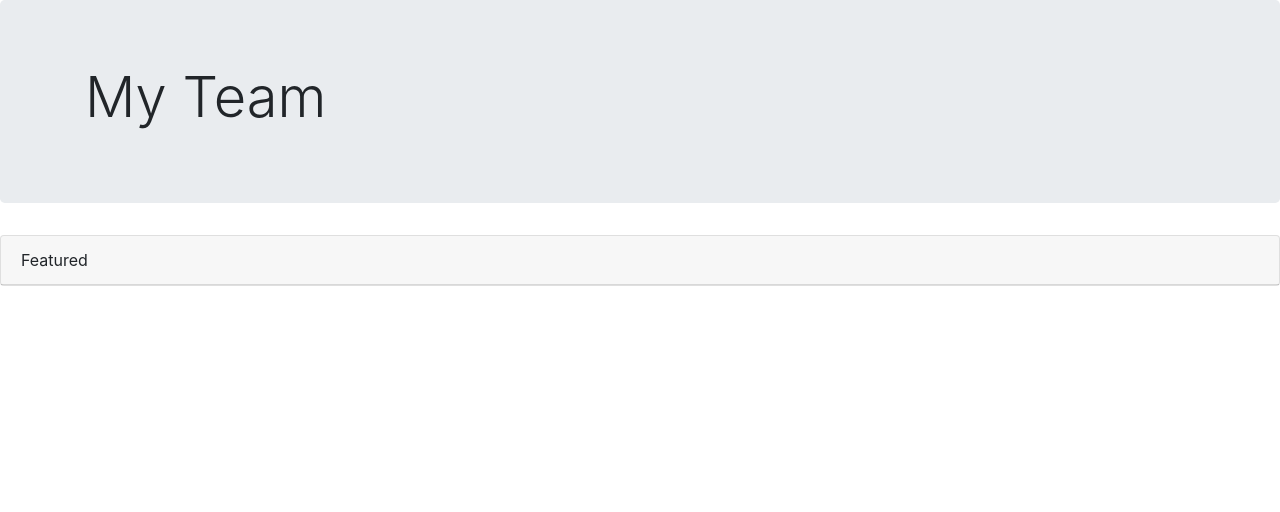
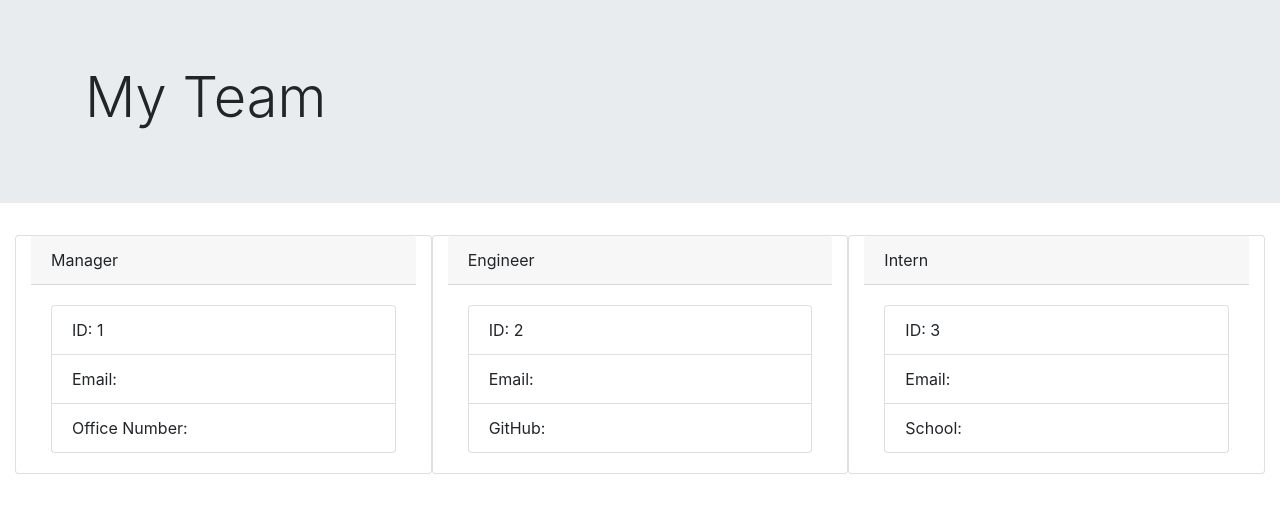
Before and after one commit to sbullocks/challenge-10-homework-team-profile-generator, a website: page src/template.html in a window 1280 px wide. Drawn offline with nearby package versions, Linux system fonts and the light colour scheme.

Commit message:
updated index.html

```diff
--- a/src/template.html
+++ b/src/template.html
@@ -9,19 +9,62 @@
     <title>Team Profile Generator</title>
 </head>
 <body>
-    <div class="jumbotron jumbrotron-fluid">
+
+    <!----- Jumbotron ----->
+    <div class="jumbotron jumbotron-fluid">
         <div class="container">
-            <h1 class="display-4">My Team</h1>
+          <h1 class="display-4">My Team</h1>
         </div>
     </div>
 
-    <div class="card">
-        <div class="card-header">
-            Featured
-        </div>
+<!----- Team Cards ----->
+    <div class="d-flex justify-content-center">
+            <div class="row container-fluid">
 
+        <!----- Card 1 ----->
+                <div class="card col">
+                    <div class="card-header">
+                        Manager
+                    </div>
+                    <div class="card-body">
+                        <ul class="list-group">
+                            <li class="list-group-item">ID: 1</li>
+                            <li class="list-group-item">Email: </li>
+                            <li class="list-group-item">Office Number: </li>
+                        </ul>
+                    </div>
+                </div>
+
+        <!----- Card 2 ----->
+                <div class="card col">
+                    <div class="card-header">
+                        Engineer
+                    </div>
+                    <div class="card-body">
+                        <ul class="list-group">
+                            <li class="list-group-item">ID: 2</li>
+                            <li class="list-group-item">Email: </li>
+                            <li class="list-group-item">GitHub: </li>
+                        </ul>
+                    </div>
+                </div>
+
+        <!----- Card 3 ----->
+                <div class="card col">
+                    <div class="card-header">
+                        Intern
+                    </div>
+                    <div class="card-body">
+                        <ul class="list-group">
+                            <li class="list-group-item">ID: 3</li>
+                            <li class="list-group-item">Email: </li>
+                            <li class="list-group-item">School: </li>
+                        </ul>
+                    </div>
+                </div>
+
+            </div>
     </div>
-
 
 </body>
 </html>
```
